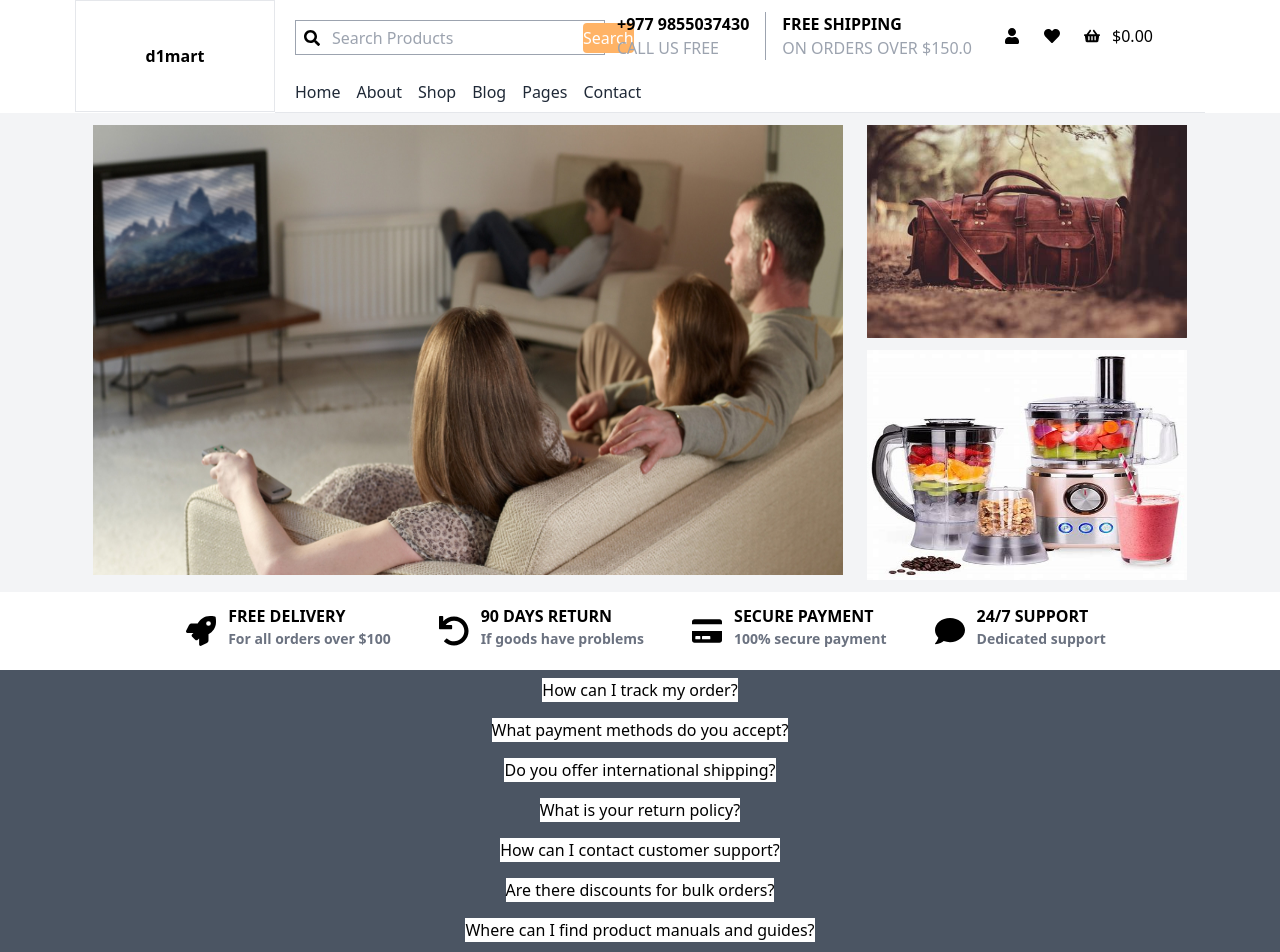
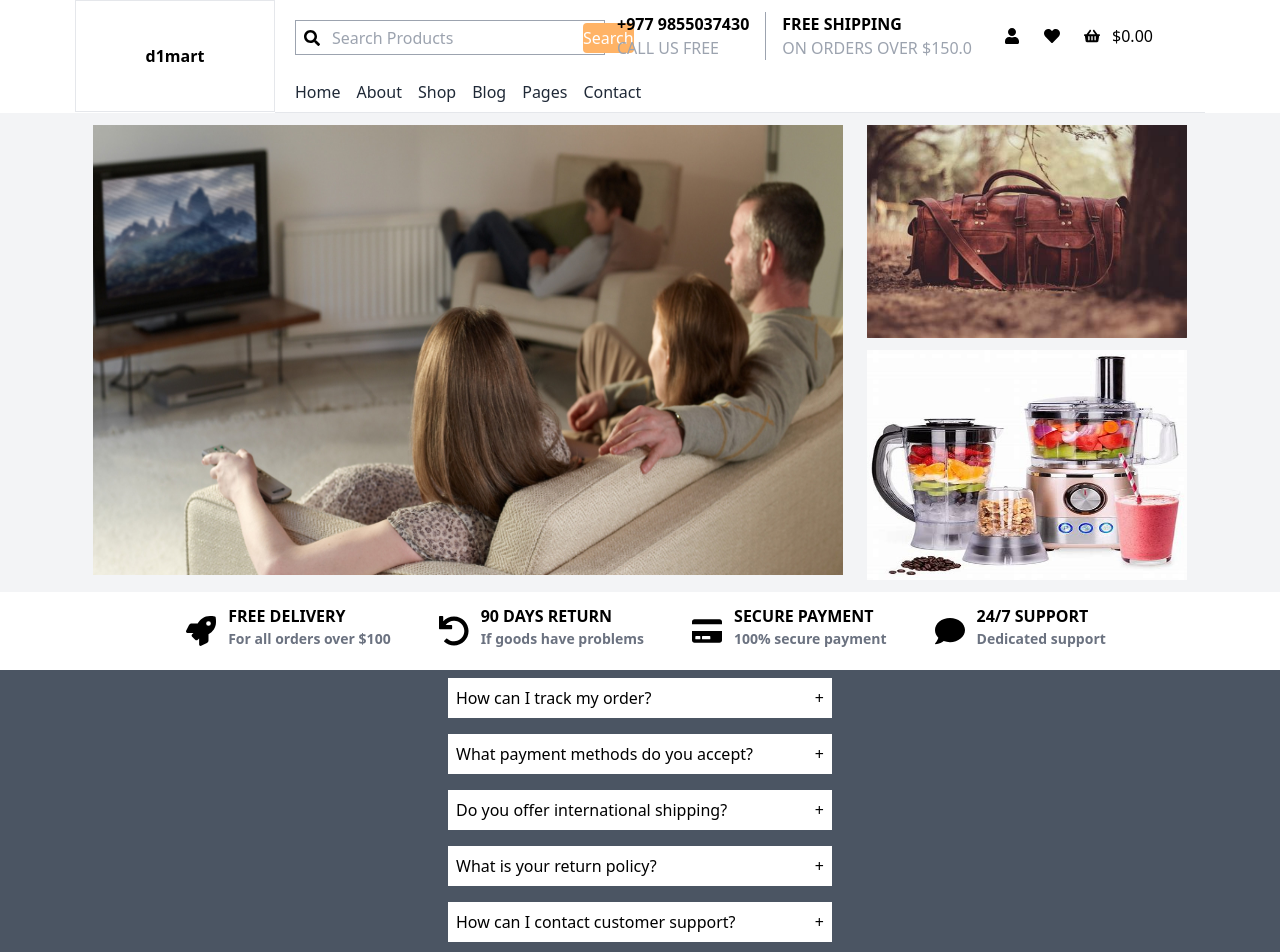
Before and after one commit to DiwanMalla/ecommerce-store, a React (Vite) app: page /home in a window 1280 px wide. Shown: the top 952 px of the page. Built offline with nearby package versions, Linux system fonts and the light colour scheme.

Commit message:
Added FAQ feature in home page

```diff
--- a/src/components/frequentQuestion.tsx
+++ b/src/components/frequentQuestion.tsx
@@ -1,20 +1,35 @@
 import data from "./faqData";
+import { useState } from "react";
 const frequentQuestion = () => {
+  const [selected, setSelected] = useState([]);
+  const handleClicked = (selectedId: any) => {
+    if (selected.includes(selectedId)) {
+      setSelected(selected.filter((item) => item != selectedId));
+    } else {
+      setSelected([...selected, selectedId]);
+    }
+  };
   return (
-    <div className="bg-gray-600 ">
+    <div className="bg-gray-600 flex justify-center">
+      <div id="wrapper" className="w-[400px]">
         {data.map((data) => (
-        <div key={data.id} className="p-2 flex justify-center items-center">
+          <div key={data.id} className="p-2">
             <div
               id="question"
-            className=" bg-white "
+              className=" bg-white p-2 flex justify-between"
               onClick={() => {
-              alert(`${data.id}`);
+                handleClicked(data.id);
               }}
             >
-            {data.question}
+              <h2>{data.question}</h2>
+              <span>{selected.includes(data.id) ? "-" : "+"}</span>
+            </div>
+            <div className="bg-gray-400">
+              <span>{selected.includes(data.id) && data.answer}</span>
             </div>
           </div>
         ))}
+      </div>
     </div>
   );
 };
```
Lines whose indentation alone changed are shown as unchanged.
